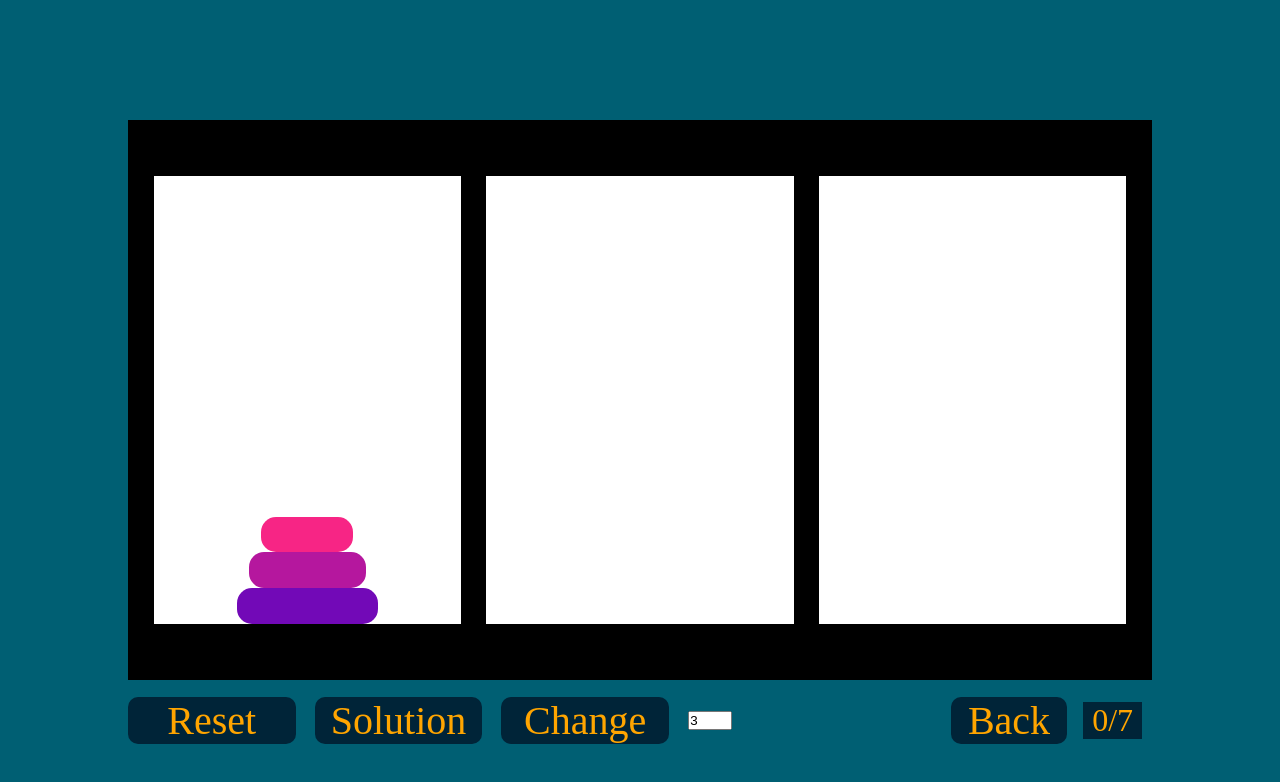
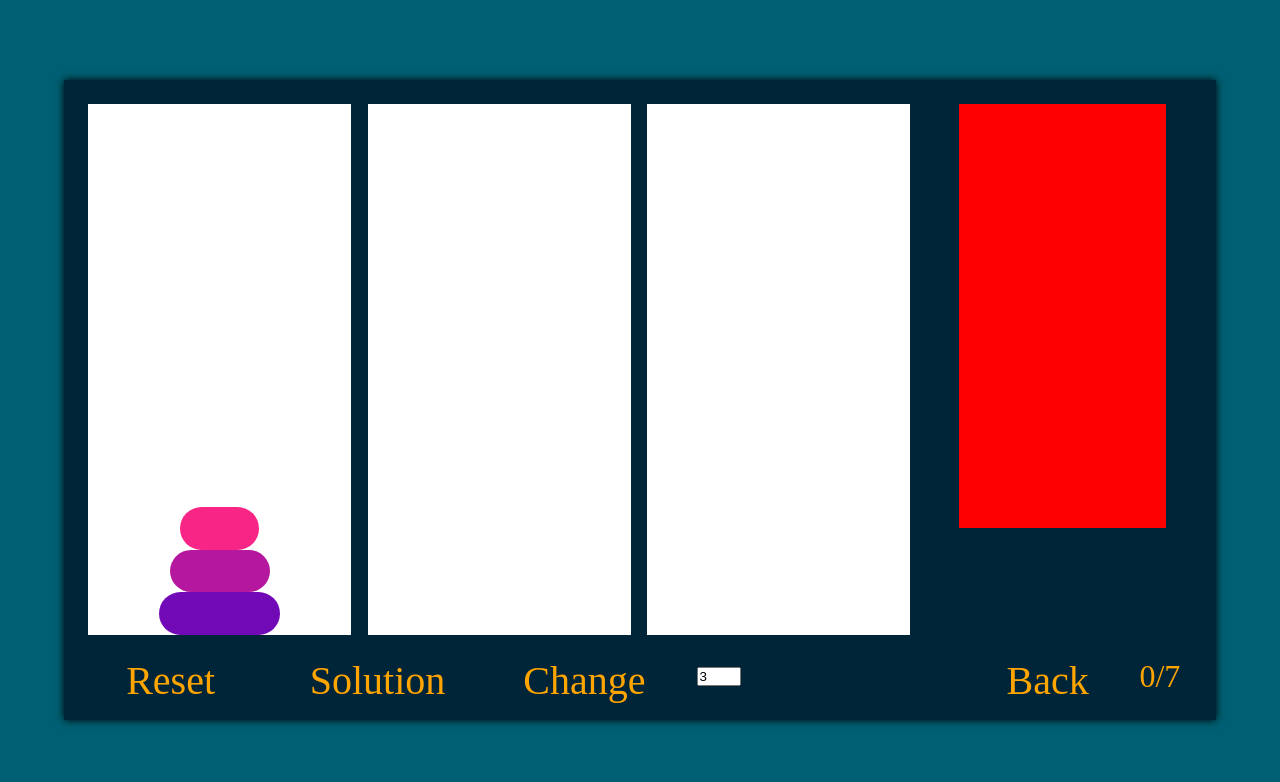
Before and after one commit to Predakor/hanoi, a plain HTML site: page index.html in a window 1280 px wide. Both pictures are taken after a click on the element "Reset". Drawn offline with Linux system fonts and the light colour scheme.

Commit message:
history registration complete + html rewrite

```diff
--- a/index.html
+++ b/index.html
@@ -10,11 +10,17 @@
     <title>Wieża Hanoi</title>
   </head>
   <body onload="start(3)">
-    <div class="field">
+    <main>
+      <div class="game-panel">
         <div class="tower"></div>
         <div class="tower"></div>
         <div class="tower"></div>
       </div>
+
+      <div class="history-panel">
+        <div class="history-window"></div>
+      </div>
+
       <div class="stats-bar">
         <div class="left">
           <div class="button" onclick="reset()"><p>Reset</p></div>
@@ -36,5 +42,6 @@
           <div id="counter">0/0</div>
         </div>
       </div>
+    </main>
   </body>
 </html>
--- a/script.js
+++ b/script.js
@@ -1,5 +1,6 @@
 const towers = document.getElementsByClassName("tower");
 const counter = document.getElementById("counter");
+const historyPanel = document.querySelector(".history-window");
 const colors = [
   "#f72585",
   "#b5179e",
@@ -44,6 +45,9 @@ function reset() {
   currentBlock = 0;
   moves = 0;
   updateMovesCounter();
+  while (historyPanel.firstChild) {
+    historyPanel.removeChild(historyPanel.firstChild);
+  }
   for (let i = 0; i < size; i++) {
     towers[0].appendChild(blocks[i]);
   }
@@ -52,10 +56,7 @@ function reset() {
 function change() {
   num = parseInt(hanoiNum.value);
 
-  if (num == size) {
-    reset();
-    return;
-  }
+  if (num == size) return;
 
   //desired size < actual size
   if (num < size) {
@@ -79,40 +80,55 @@ function grabBlock() {
 }
 
 function check() {
-  var firstBlock = this.firstChild;
+  let firstBlock = this.firstChild;
   if (currentBlock != 0)
-    if (firstBlock == null) moveBlock(this);
-    else if (currentBlock.style.width < firstBlock.style.width) moveBlock(this);
+    if (firstBlock == null || currentBlock.style.width < firstBlock.style.width)
+      moveBlock(this);
 
   function moveBlock(target) {
+    let startTower = towerToLetter(currentBlock.parentElement);
     target.prepend(currentBlock);
     moves++;
     currentBlock = "";
     counter.innerText = moves + "/" + minMoves;
+
+    addMove(startTower, towerToLetter(target));
     if (towers[2].childNodes.length == size) alert("You win");
   }
 }
 
+function addMove(_startTower, _endTower) {
+  let currentMove = document.createElement("div");
+  currentMove.innerText = `${moves}. ${_startTower}>${_endTower}`;
+  currentMove.classList.add("history-row");
+  historyPanel.appendChild(currentMove);
+}
 function updateMovesCounter() {
   minMoves = 2 ** size - 1;
   counter.innerText = "0/" + minMoves;
+}
+function towerToLetter(_tower) {
+  if (_tower == towers[0]) return "A";
+  if (_tower == towers[1]) return "B";
+  if (_tower == towers[2]) return "C";
 }
 //=================solution section======================//
 function solution() {
   min = size * size - 1;
   let moves = ["AB", "AC", "BC"];
   let moves2 = ["AC", "AB", "BC"];
+  let j = 0;
   if (size % 2 == 0) {
-    for (let i = 0, j = 0; i < min; i++) {
-      j = j > 2 ? (j = 0) : j++;
+    //algorith  AB AC BC Until C tower is complete
+    for (let i = 0; i < min; i++, j++) {
+      if (j == 3) j = 0;
       console.log(moves[j]);
     }
-    //algorith  AB AC BC Until C tower is complete
   } else {
-    for (let i = 0, j = 0; i < min; i++, j++) {
-      j = j > 2 ? (j = 0) : j++;
+    //algorith  AC AB BC Until C tower is complete
+    for (let i = 0; i < min; i++, j++) {
+      if (j == 3) j = 0;
       console.log(moves2[j]);
     }
-    //algorith  AC AB BC Until C tower is complete
   }
 }
--- a/style.css
+++ b/style.css
@@ -1,29 +1,52 @@
+:root {
+  --main-color: #002438;
+  --secondary-color: #002438;
+  --third-color: #005f73;
+  --font-color: orange;
+}
+
 * {
   margin: 0%;
-  padding: 0;
+  padding: 0%;
   box-sizing: border-box;
 }
-html,
+
 body {
+  height: 100vh;
   background-color: #005f73;
   font-size: 16px;
+  display: flex;
+  justify-content: center;
+  align-items: center;
+}
+/* main window */
+main {
+  background-color: #002438;
+  width: 90%;
+  height: 80%;
+  display: flex;
+  justify-content: center;
+  flex-direction: row;
+  flex-wrap: wrap;
+  box-shadow: 0px 0px 0.5em black;
+  padding: 1%;
 }
 
-/* Main Game Window */
-.field {
-  background: black;
-  width: 80vw;
-  height: 70vh;
-  margin: auto;
-  margin-top: 15vh;
+/* Game Window */
+.game-panel {
+  width: 75%;
+  height: 90%;
+  padding: 1%;
   display: flex;
+  justify-content: space-between;
   align-items: center;
-  justify-content: space-evenly;
+  gap: 1%;
 }
+
 .tower {
   background-color: white;
-  width: 30%;
-  height: 80%;
+  width: 32%;
+  height: 100%;
   display: flex;
   justify-content: end;
   align-items: center;
@@ -33,13 +56,44 @@ body {
   background-color: red;
   width: 16%;
   height: 8%;
-  border-radius: 15px;
+  border-radius: 1.5em;
+}
+/* History Window */
+.history-panel {
+  width: 25%;
+  height: 90%;
+  padding: 1%;
+}
+.history-window {
+  width: 80%;
+  height: 80%;
+  margin: auto;
+  padding: 1%;
+  background: red;
+  display: flex;
+  flex-flow: column nowrap;
+  justify-content: flex-start;
+  gap: 5px;
+}
+.history-row {
+  width: 100%;
+  height: 10%;
+  color: var(--font-color);
+  background: var(--main-color);
+  transition: all 0.3s ease-in;
+}
+.history-row:nth-child(2n) {
+  background: var(--third-color);
+}
+.history-row:hover {
+  background: lightblue;
+  transition: all 0.3s ease-in;
 }
 
 /* Stats and buttons  */
 .stats-bar {
-  width: 80vw;
-  height: 10vh;
+  width: 100%;
+  height: 10%;
   margin: auto;
   display: flex;
   align-items: center;
```
Lines whose indentation alone changed are shown as unchanged.
